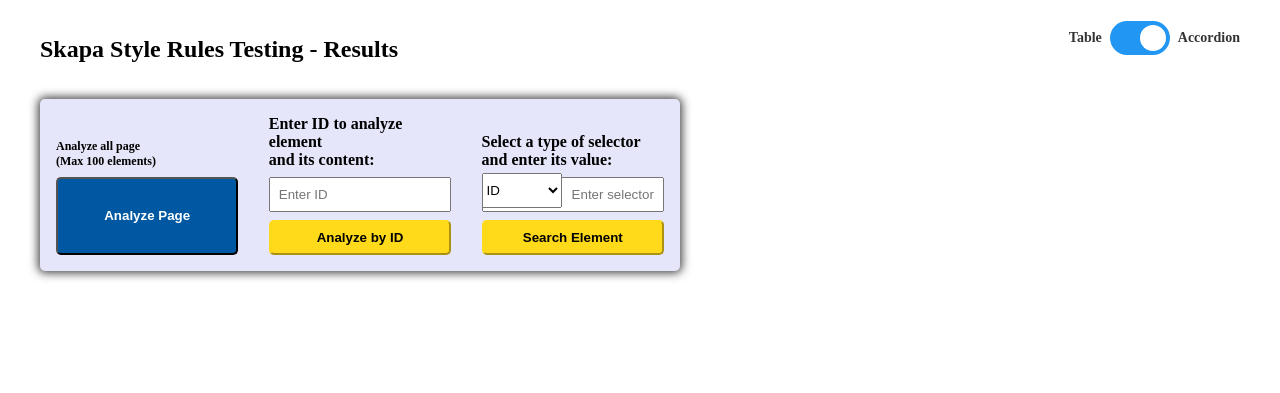
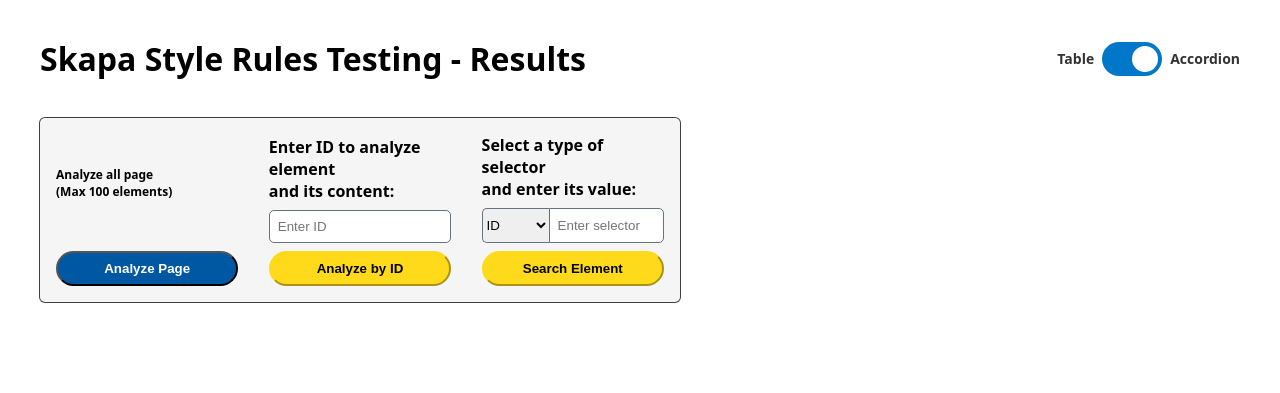
Before and after one commit to JordanAleman/Script-Chrome-Analyze-Web, a website built with webpack: page src/popup.html in a window 1280 px wide. Built offline with Linux system fonts and the light colour scheme.

Commit message:
Styles skapa adapted

```diff
--- a/src/modules/contentController.js
+++ b/src/modules/contentController.js
@@ -17,10 +17,6 @@
 const toggleViewButton = document.querySelector('.switch input');
 
 const toggleView = () => {
-    const analyzeContent = document.querySelector('#analyzeContent');
-
-    if (analyzeContent.style.display != 'none') analyzeContent.style.display = 'none';
-
     const selectedRadio = document.querySelector('.resultsChooseShow input[type="radio"]:checked');
     if (!selectedRadio) return;
 
@@ -100,6 +96,10 @@
                     cachedResults = { bgColors, textColors, fontSizes, imageAlt, aArials };
 
                     toggleView();
+
+                    const analyzeContent = document.querySelector('#analyzeContent');
+
+                    if (analyzeContent.style.display != 'none') analyzeContent.style.display = 'none';
                 }
             }
         });
--- a/src/popup.html
+++ b/src/popup.html
@@ -8,14 +8,14 @@
 	</head>
 	<body>
 		<header class="header">
-			<h2>Skapa Style Rules Testing - Results</h2>
+			<h1>Skapa Style Rules Testing - Results</h1>
 			<div class="switch-container">
-				<h3 class="label labelTable">Table</h3>
+				<span class="label labelTable">Table</span>
 				<label for="switchInput" class="switch">
 					<input type="checkbox" id="switchInput" />''
 					<span class="slider round"></span>
 				</label>
-				<h3 class="label labelAccordion">Accordion</h3>
+				<span class="label labelAccordion">Accordion</span>
 			</div>
 		</header>
 		<main class="main">
@@ -46,6 +46,7 @@
 					<label for="selectorType">
 						Select a type of selector <br />and enter its value:
 					</label>
+					<div class="selectorTypeContent">
 						<select id="selectorType" class="selectorType">
 							<option value="id">ID</option>
 							<option value="class">Class</option>
@@ -59,6 +60,7 @@
 							type="text"
 							placeholder="Enter selector"
 						/>
+					</div>
 					<button id="searchButton" class="buttonAnalyze">
 						Search Element
 					</button>
@@ -76,7 +78,12 @@
 					<div class="radioButtonContainer">
 						<label class="container">
 							bgColor
-							<input type="radio" value="bgColor" name="radio" checked="checked" />
+							<input
+								type="radio"
+								value="bgColor"
+								name="radio"
+								checked="checked"
+							/>
 							<span class="checkmark"></span>
 						</label>
 						<label class="container">
@@ -106,11 +113,9 @@
 					</div>
 				</div>
 
-
 				<hr />
 
-				<section id="resultsShow">
-				</section>
+				<section id="resultsShow"></section>
 			</div>
 
 			<div id="noResults">Element not found!</div>
--- a/src/styles/base/_global.scss
+++ b/src/styles/base/_global.scss
@@ -3,6 +3,7 @@
 body {
     height: 100vh;
     overflow-y: scroll;
+    font-family: "NotoIKEALatin", "Noto IKEA", "Noto Sans", "Roboto", "Open Sans",-apple-system,sans-serif
 }
 
 label {
@@ -10,7 +11,7 @@
 }
 
 hr {
-    margin: 3rem 0;
+    margin: 2rem 0;
 
     &:first-child {
         margin-top: 1.5rem;
--- a/src/styles/components/_accordion.scss
+++ b/src/styles/components/_accordion.scss
@@ -2,13 +2,17 @@
 
 .accordion-results {
 	display: grid;
-    grid-template-columns: repeat(auto-fit, minmax(250px, 1fr)); // Ajuste dinámico
+	grid-template-columns: repeat(
+		auto-fit,
+		minmax(250px, 1fr)
+	);
 	width: 100%;
 	padding: 1rem 0;
 }
 
 .accordion {
-    background-color: #0a6abd;
+	display: block;
+	background-color: #0077c8;
 	color: white;
 	border-color: transparent;
 	cursor: pointer;
@@ -17,7 +21,6 @@
 	font-weight: bold;
 	text-align: start;
 	transition: background-color 0.4s, color 0.4s;
-    display: block; // Asegurar que ocupen todo el espacio disponible
 }
 
 .accordion.active,
@@ -27,7 +30,7 @@
 
 .panel {
 	padding: 0 0.4rem;
-    background-color: #f1f1f1;
+	background-color: #f5f5f5;
 	max-height: 0;
 	overflow: hidden;
 	transition: max-height 0.4s ease-out;
--- a/src/styles/components/_analyzeContent.scss
+++ b/src/styles/components/_analyzeContent.scss
@@ -7,18 +7,24 @@
 	display: flex;
 	justify-content: space-between;
 	align-items: flex-end;
-	margin-bottom: 1.5rem;
+	margin: 1rem 0 1.5rem;
 
-	background-color: lavender;
+	background-color: #f5f5f5;
 	padding: 1rem;
-	box-shadow: 0px 0px 10px 2px rgba(0, 0, 0, 0.75);
+	box-shadow: 0px 0px 0px 1px rgba(0, 0, 0, 0.75);
 	border-radius: 5px;
+
+	transition: 0.15s ease-in-out;
+}
+
+.analyzeContent:hover {
+	background-color: #ededed;
 }
 
 .buttonAnalyze {
 	cursor: pointer;
 	padding: 0.5rem 2rem;
-	border-radius: 5px;
+	border-radius: 140px;
 	font-weight: bold;
 	transition: color 0.15s ease-in-out, background-color 0.15s ease-in-out,
 		border-color 0.15s ease-in-out;
@@ -27,7 +33,6 @@
 #analyzeButton {
 	background-color: #0058a3;
 	color: white;
-	height: 78px;
 }
 
 #analyzeButton:hover {
@@ -48,9 +53,23 @@
 	position: relative;
 	display: flex;
 	flex-direction: column;
-	justify-content: flex-end;
+	justify-content: space-between;
 	row-gap: 0.5rem;
+	min-height: 120px;
 	width: 30%;
+
+	input:focus,
+	select:focus,
+	input:focus-visible,
+	select:focus-visible {
+		border-color: #407ab1;
+		box-shadow: inset 0 0 0 1px #407ab1 !important;
+		outline-color: #407ab1;
+	}
+
+	.selectorTypeContent {
+		display: flex;
+	}
 }
 
 .analyzeContent .analyzeContentSearch span {
@@ -61,18 +80,26 @@
 
 .inputAnalyze {
 	padding: 0.5rem;
+	border-radius: 5px;
+	border: 1px solid #65727f;
 }
 
 /* ----------------------------- Search Element ----------------------------- */
 .selectorType {
-	position: absolute;
-	top: 40px;
+	cursor: pointer;
 	padding: 0.6em 0;
 	width: 5rem;
+	border-radius: 5px;
+	border: 1px solid #65727f;
+	border-top-right-radius: 0;
+	border-bottom-right-radius: 0;
+	border-right: 0;
 }
 
 #elementSelector {
-	padding-left: 5.5rem;
+	width: 100%;
+	border-top-left-radius: 0;
+	border-bottom-left-radius: 0;
 }
 
 #searchButton {
--- a/src/styles/components/_noResults.scss
+++ b/src/styles/components/_noResults.scss
@@ -5,10 +5,10 @@
 	align-items: center;
 	padding: 1rem;
 	margin-bottom: 1rem;
-    border: 1px solid #f5c6cb;
+	border: 1px solid #cc003d;
 	border-radius: 0.25rem;
 	background-color: #f8d7da;
-    color: #721c24;
+	color: #cc003d;
 	font-weight: bold;
 	font-size: 1rem;
 }
--- a/src/styles/components/_radioButtons.scss
+++ b/src/styles/components/_radioButtons.scss
@@ -4,7 +4,7 @@
 	padding-left: 35px;
 	margin-bottom: 12px;
 	cursor: pointer;
-	font-size: 1rem;
+	font-size: 0.875rem;
 	-webkit-user-select: none;
 	-moz-user-select: none;
 	-ms-user-select: none;
--- a/src/styles/components/_summary.scss
+++ b/src/styles/components/_summary.scss
@@ -27,13 +27,13 @@
 }
 
 .summaryInfo {
-    background-color: #D1ECF1;
+    background-color: #40B1E1;
 }
 
 .summaryMatch {
-    background-color: #D4EDDA;
+    background-color: #7EC76D;
 }
 
 .summaryNoMatch {
-    background-color: #F8D7DA;
+    background-color: #FB6579;
 }
--- a/src/styles/components/_switch.scss
+++ b/src/styles/components/_switch.scss
@@ -27,7 +27,7 @@
     left: 0;
     right: 0;
     bottom: 0;
-    background-color: #04AA6D;
+    background-color: #0A8A00;
     -webkit-transition: 0.4s;
     transition: 0.4s;
 }
@@ -45,11 +45,11 @@
 }
 
 input:checked + .slider {
-    background-color: #2196f3;
+    background-color: #0077C8;
 }
 
 input:focus + .slider {
-    box-shadow: 0 0 1px #2196f3;
+    box-shadow: 0 0 1px #0077C8;
 }
 
 input:checked + .slider:before {
--- a/src/styles/components/_table.scss
+++ b/src/styles/components/_table.scss
@@ -22,7 +22,7 @@
 }
 
 .resultsContainer {
-    box-shadow: 0px 0px 10px 2px rgba(0, 0, 0, 0.75);
+    box-shadow: 0px 0px 0px 1px rgba(0,0,0,.75);
     padding: 1rem;
     border-radius: 5px;
 
@@ -33,14 +33,13 @@
 
 .tableContainer {
     padding: 1rem;
-    background-color: linen;
+    background-color: #F5F5F5;
     border-radius: 5px;
 }
 
 .tableSuccess {
     background-color: #03b82d;
     border-right: 2px dotted #000;
-    font-size: 1rem;
     font-weight: bold;
 }
 
--- a/src/styles/layout/_header.scss
+++ b/src/styles/layout/_header.scss
@@ -3,7 +3,12 @@
 .header {
     display: flex;
     justify-content: space-between;
+    align-items: center;
     padding: 0.5rem 2rem 0;
+
+    span {
+        font-weight: bold;
+    }
 }
 
 .radioButtonContainer {
--- a/src/styles/layout/_main.scss
+++ b/src/styles/layout/_main.scss
@@ -2,5 +2,5 @@
 
 .main {
     width: 40rem;
-    padding: 1rem 2rem;
+    padding: 0 2rem 2rem;
 }
```
Also changed, not shown: dist/main.bundle.js, dist/main.css. Lines whose indentation alone changed are shown as unchanged.
